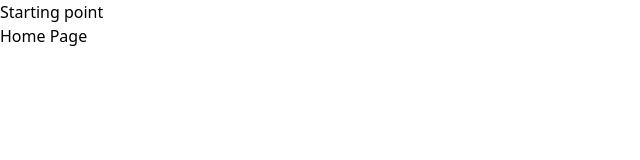
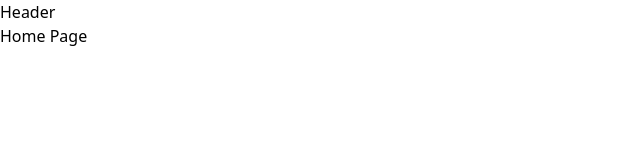
Before and after one commit to nabila-nuzhat/next-page, a React (Vite) app: page / in a window 1280 px wide. Shown: the top 160 px of the page, without its empty margins (0-640 px from the left). Built offline with nearby package versions, Linux system fonts and the light colour scheme.

Commit message:
Header added in App.jsx

```diff
--- a/src/App.jsx
+++ b/src/App.jsx
@@ -1,11 +1,13 @@
 import React from 'react';
 import { Outlet } from 'react-router-dom';
+import Header from './components/Header';
 
 const App = () => {
     return (
         <div>
-                <h1>Starting point</h1>
+                <Header></Header>
                 <Outlet></Outlet>
+                {/* Footer */}
         </div>
     );
 };
```
